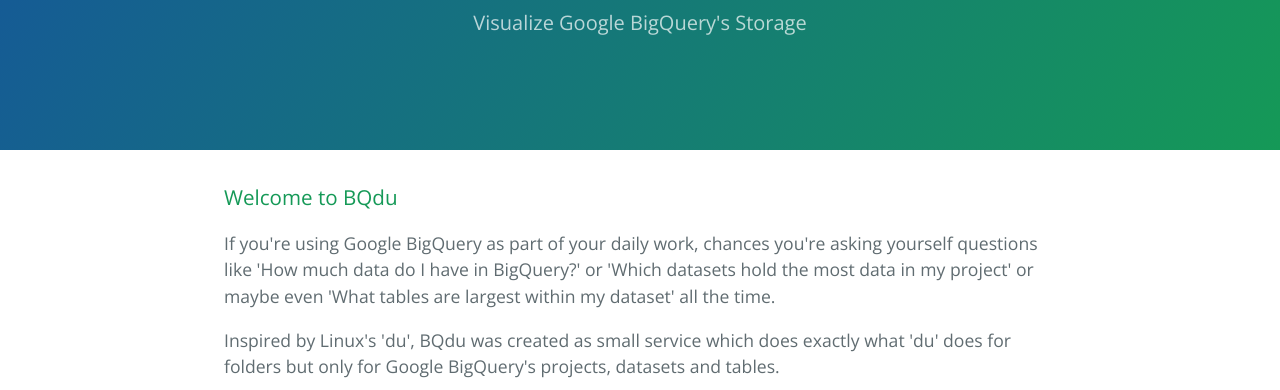
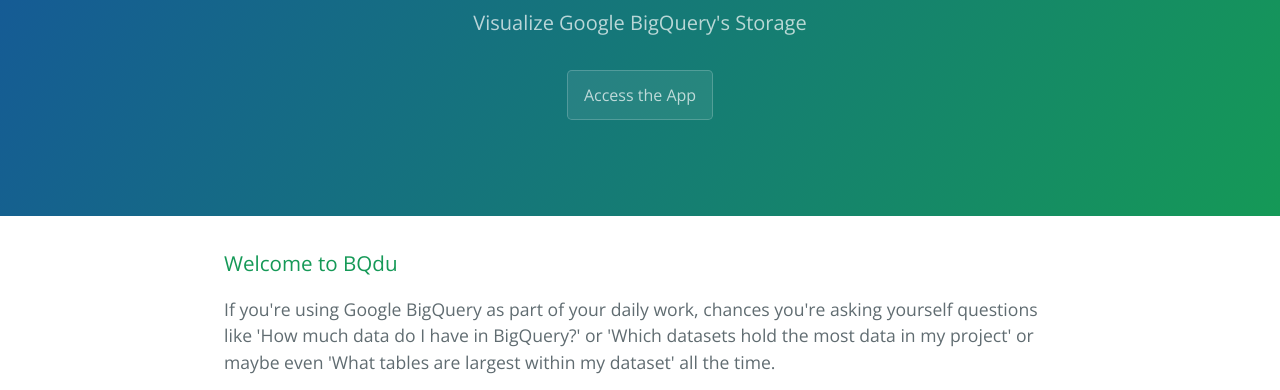
Before and after one commit to doitintl/bqdu, a plain HTML site: page index.html in a window 1280 px wide. Shown: the part 167-557 px from the top of the page. Drawn offline with nearby package versions, Linux system fonts and the light colour scheme.

Commit message:
Update index.html

```diff
--- a/index.html
+++ b/index.html
@@ -13,6 +13,7 @@
     <section class="page-header">
       <h1 class="project-name">BigQuery Disk Usage (BQdu)</h1>
       <h2 class="project-tagline">Visualize Google BigQuery's Storage</h2>
+      <a href="http://bqdu.info" class="btn">Access the App</a>
     </section>
 
     <section class="main-content">
```
